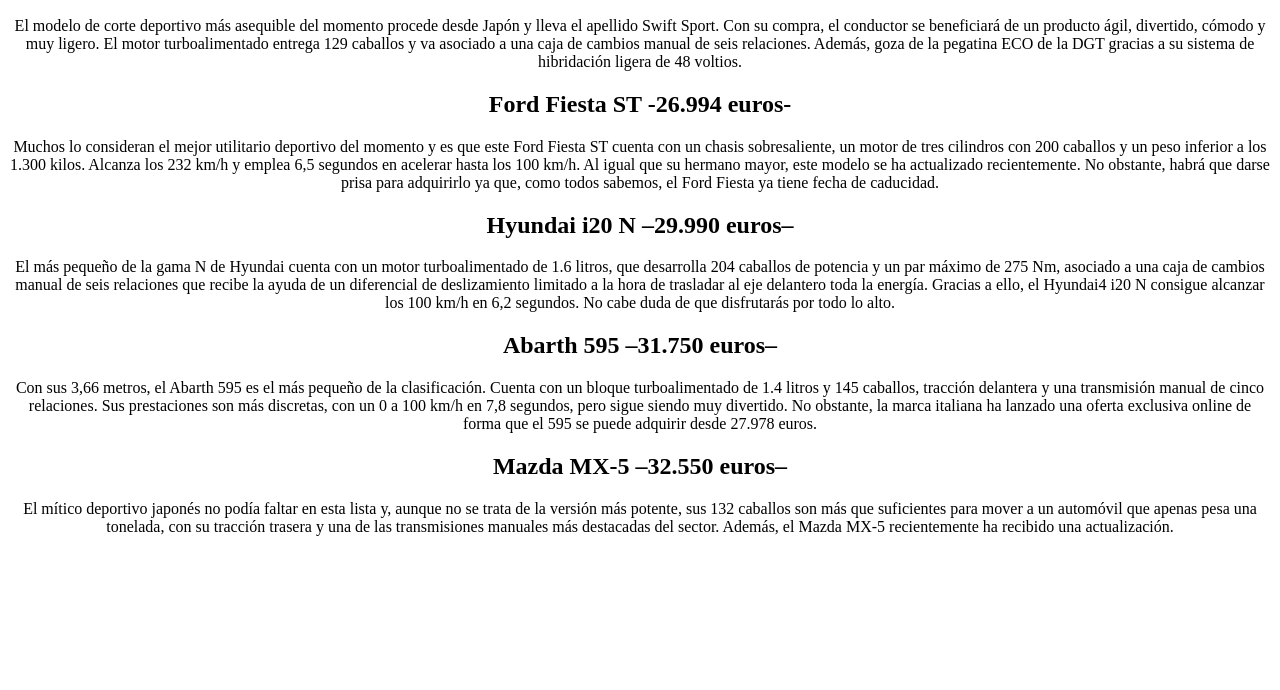
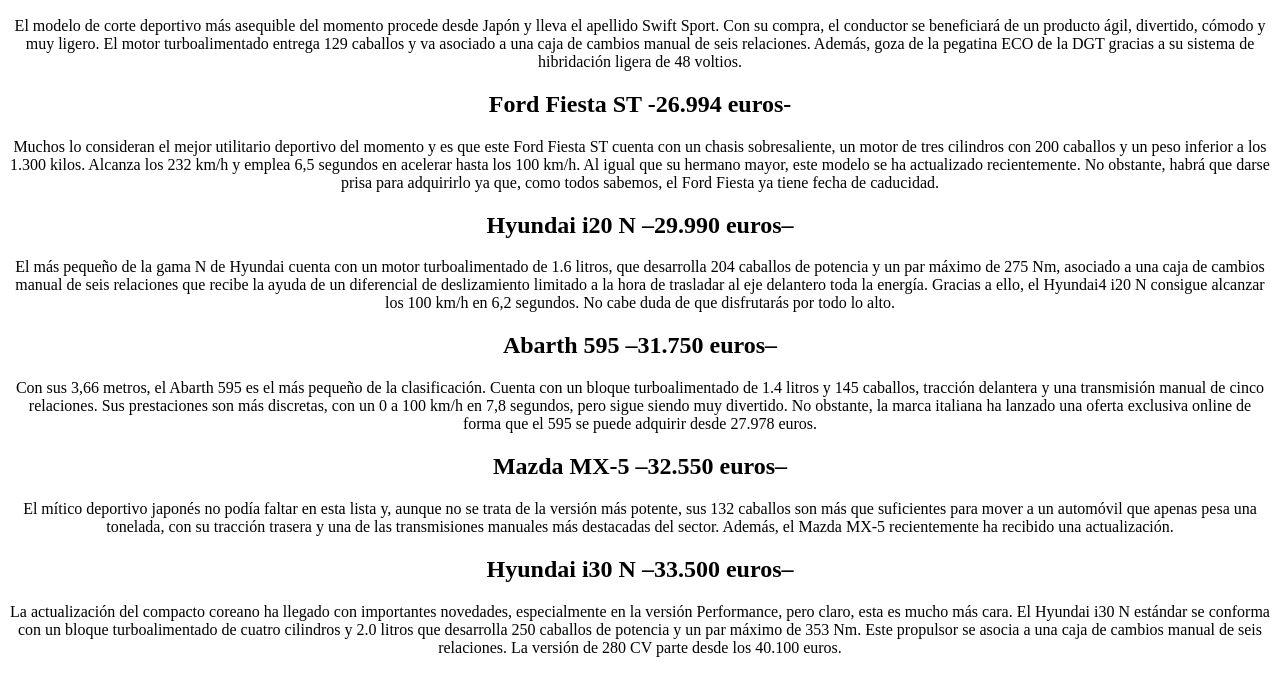
Before and after one commit to Fuentes-web/rubrica1, a plain HTML site: page index.html in a window 1280 px wide. Shown: the part 110-800 px from the top of the page. Drawn offline with Linux system fonts and the light colour scheme.

Commit message:
sexto auto

```diff
--- a/index.html
+++ b/index.html
@@ -39,6 +39,17 @@
             potente, sus 132 caballos son más que suficientes para mover a un automóvil que apenas pesa una
             tonelada, con su tracción trasera y una de las transmisiones manuales más destacadas del sector.
              Además, el Mazda MX-5 recientemente ha recibido una actualización.</p>
+        <h2>Hyundai i30 N –33.500 euros–</h2>
+        <p>La actualización del compacto coreano ha llegado con importantes novedades, especialmente en la
+            versión Performance, pero claro, esta es mucho más cara. El Hyundai i30 N estándar se conforma
+            con un bloque turboalimentado de cuatro cilindros y 2.0 litros que desarrolla 250 caballos de
+            potencia y un par máximo de 353 Nm. Este propulsor se asocia a una caja de cambios manual de seis
+            relaciones. La versión de 280 CV parte desde los 40.100 euros.</p>
+
+
+
+
+
 </center>
 
 </body>
```
